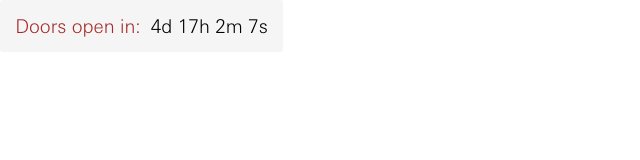
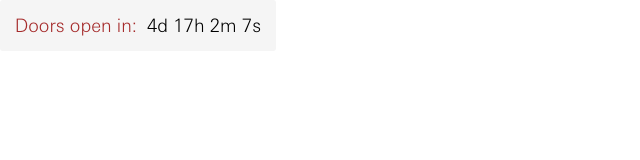
Before and after one commit to psymbio/countdown, a plain HTML site: page index.html in a window 1280 px wide. Shown: the full height of the page, 0-640 px from the left. Drawn offline with Linux system fonts and the light colour scheme.

Commit message:
font size change

```diff
--- a/index.html
+++ b/index.html
@@ -14,7 +14,7 @@
             font-family: 'Univers Next', Helvetica;
             margin: 0;
             padding: 0;
-            font-size: 19px;
+            font-size: 18.5px;
         }
 
         .container {
```
